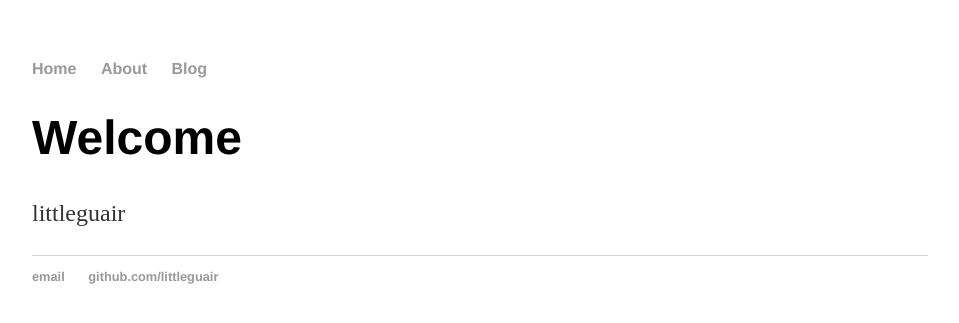
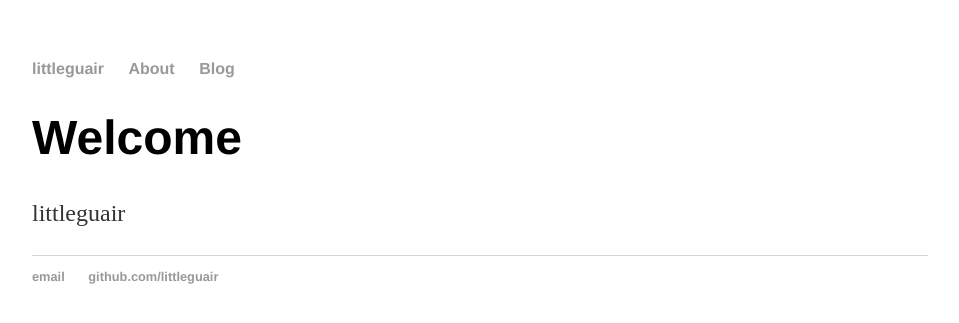
Before and after one commit to haochenwang39/littleguair.github.io, a Jekyll site: the page built from index.html, in a window 1280 px wide. Shown: the top 323 px of the page, without its empty margins (160-1119 px from the left). Built offline with Jekyll 4.4.1, drawn with Linux system fonts in a browser that asks for light colours.

Commit message:
Update default.html

```diff
--- a/_layouts/default.html
+++ b/_layouts/default.html
@@ -8,7 +8,7 @@
 		<body>
 			<nav>
 	    		<ul>
-	        		<li><a href="/">Home</a></li>
+	        		<li><a href="/">littleguair</a></li>
 		        	<li><a href="/about">About</a></li>
 	        		<li><a href="/blog">Blog</a></li>
 	    		</ul>
```
